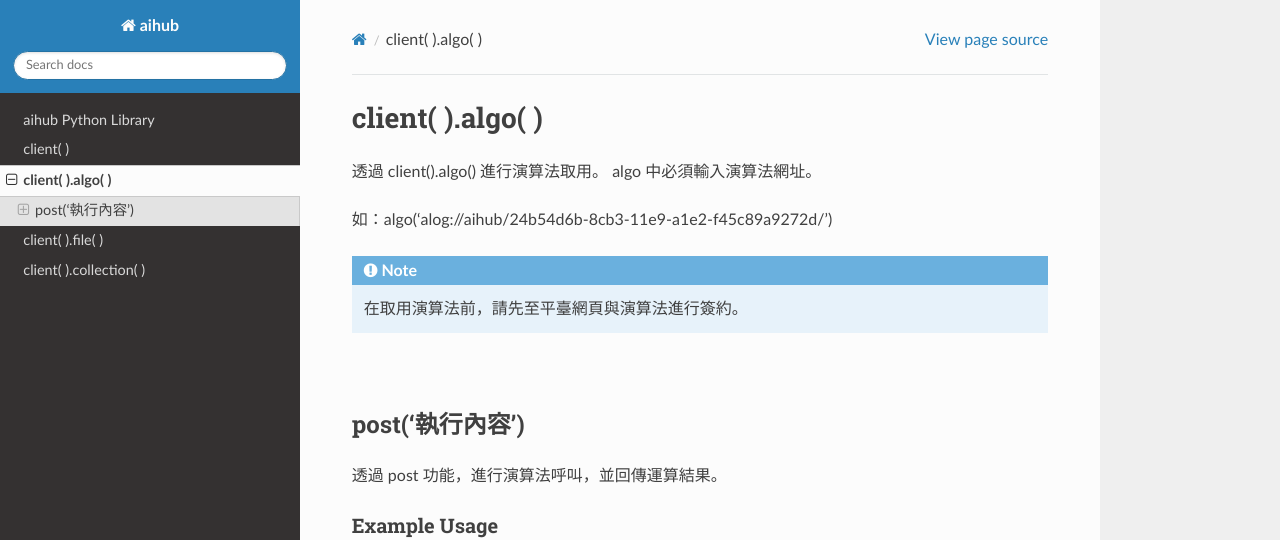
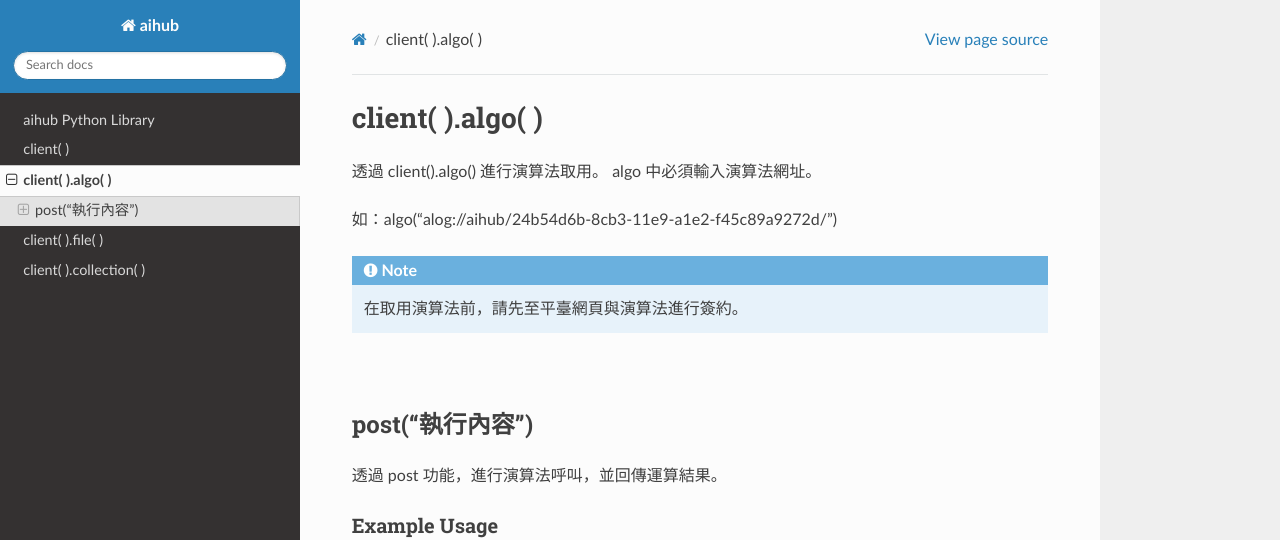
Before and after one commit to aihub-tw/aihub-py, a Sphinx documentation site: the page built from source/algo.rst, in a window 1280 px wide and 1144 px high. Shown: the top 540 px of the window. Built offline with Sphinx 7.4.7 and the Read the Docs theme 2.0.0, drawn with Linux system fonts in a browser that asks for light colours.

Commit message:
fix error

```diff
--- a/source/algo.rst
+++ b/source/algo.rst
@@ -6,7 +6,7 @@
 透過 client().algo() 進行演算法取用。
 algo 中必須輸入演算法網址。
 
-如：algo('alog://aihub/24b54d6b-8cb3-11e9-a1e2-f45c89a9272d/')
+如：algo("alog://aihub/24b54d6b-8cb3-11e9-a1e2-f45c89a9272d/")
 
 .. note::
 
@@ -14,7 +14,7 @@
 
 |
 
-post('執行內容')
+post("執行內容")
 ----------------------
 
 透過 post 功能，進行演算法呼叫，並回傳運算結果。
--- a/source/client.rst
+++ b/source/client.rst
@@ -58,7 +58,7 @@
     若在使用者端未代入使用者權杖，
     會造成Client宣告失敗。
 
-    回傳 Client must have a token! Please use client(\'token\') to enter the token!
+    回傳 Client must have a token! Please use client("token") to enter the token!
 
 Example Usage
 ~~~~~~~~~~~~~~~
--- a/source/collection.rst
+++ b/source/collection.rst
@@ -62,7 +62,7 @@
 
 |
 
-rename('新資料夾名稱')
+rename("新資料夾名稱")
 ----------------------
 
 此功能可進行資料夾重新命名。
```
Also changed, not shown: source/file.rst (+5 -5 lines), 13 other files.
